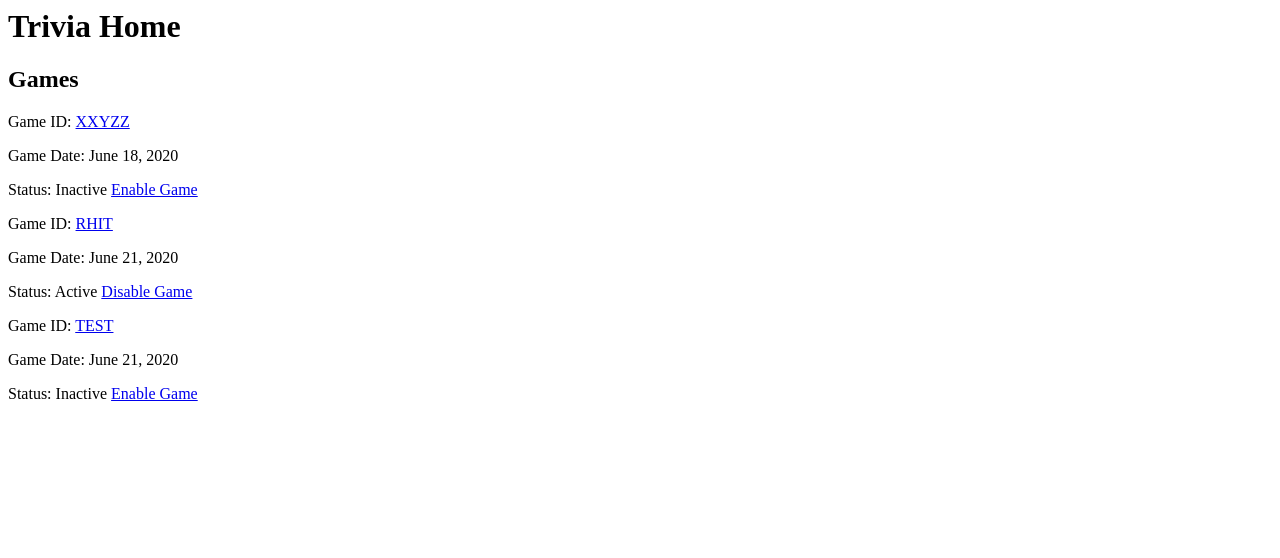
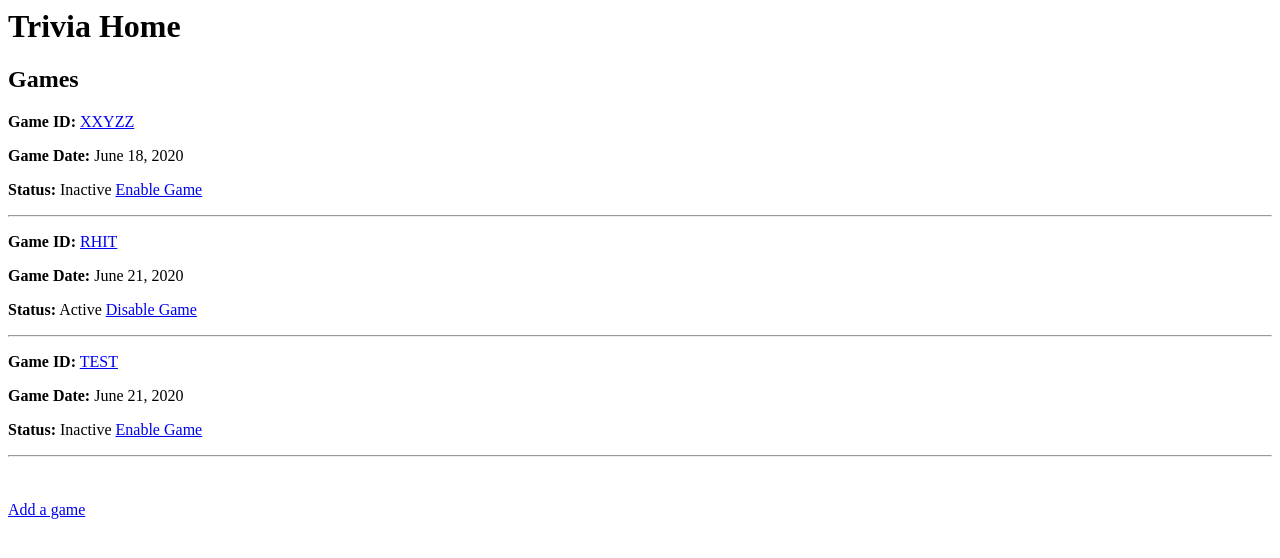
Before and after one commit to pardeema/onlinebartrivia, a Django app: page /trivia/admin/ in a window 1280 px wide. Shown: the top 558 px of the page. Run offline with Django 3.2, Linux system fonts and the light colour scheme; a user stored in the database is signed in; data comes from the database, SQL or seed files in the repository; both versions use the stored data as it was after the commit.

Commit message:
Cleanup some HTMl templates

```diff
--- a/trivia/templates/admin.html
+++ b/trivia/templates/admin.html
@@ -3,14 +3,17 @@
 <h2>Games</h2>
 
 {% for game in games %}
-	<p>Game ID: <a href="{% url 'game_details' game.password %}">{{game.password}}</a></p>
-	<p>Game Date: {{game.date}} </p>
-	<p>Status: {% if game.active %}
+	<p><b>Game ID:</b> <a href="{% url 'game_details' game.password %}">{{game.password}}</a></p>
+	<p><b>Game Date:</b> {{game.date}} </p>
+	<p><b>Status:</b> {% if game.active %}
 					Active
 					<a href="{% url 'toggle_game' game.password  %}">Disable Game</a>
 				{% else %}
 					Inactive
 					<a href="{% url 'toggle_game' game.password %}">Enable Game</a>
 				{%endif%}</p>
+	<hr>
+{% endfor %}
 
-{% endfor %}
+<br><br>
+<a href="{% url 'add_game' %}">Add a game</a>
```
Also changed, not shown: db.sqlite3.
